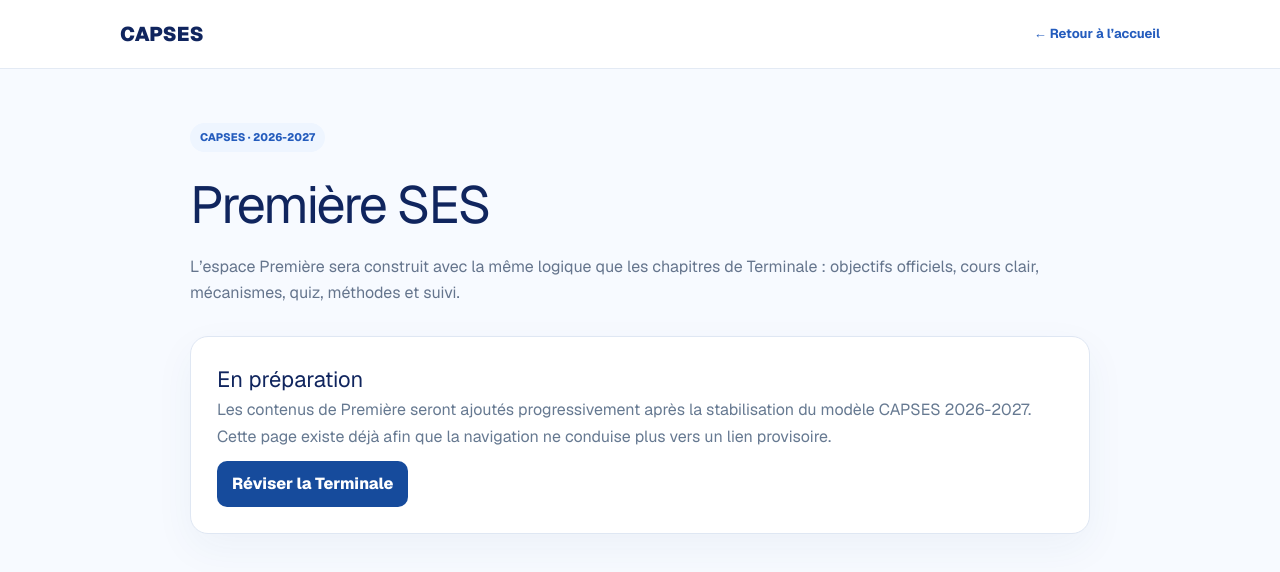
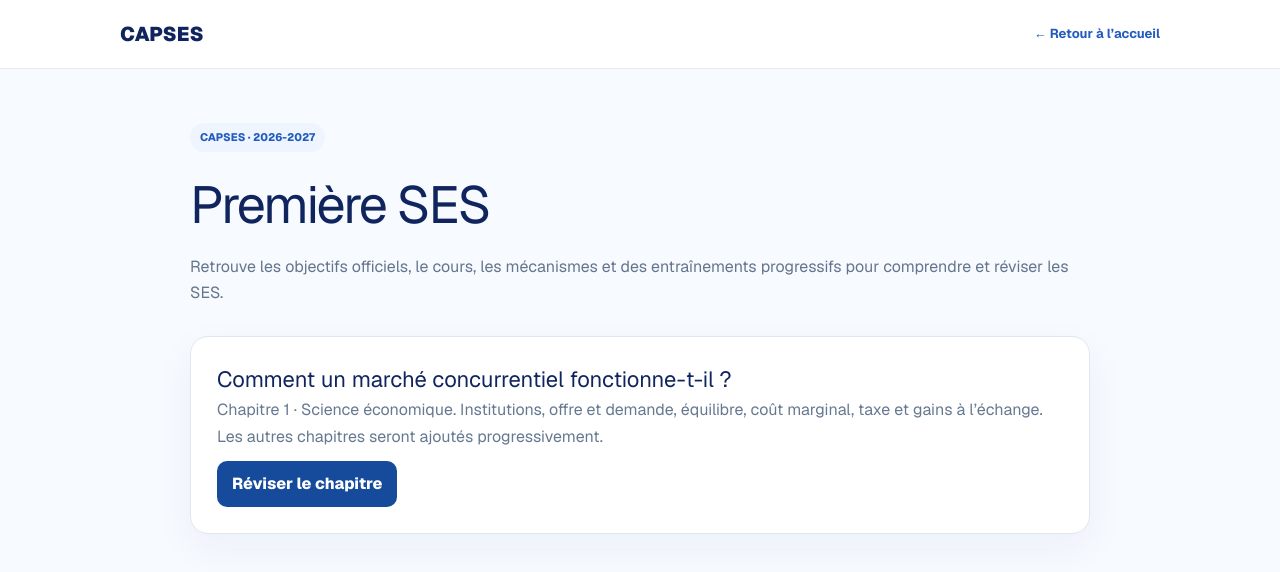
Before and after one commit to menceco-dakasier/capses, a Next.js app: page /premiere in a window 1280 px wide. Shown: the top 572 px of the page. Built offline with nearby package versions, Linux system fonts and the light colour scheme.

Commit message:
Prepare le chapitre Premiere marche concurrentiel

```diff
--- a/src/app/premiere/page.tsx
+++ b/src/app/premiere/page.tsx
@@ -12,11 +12,11 @@ export default function Page() {
       <div style={{width:"min(900px, calc(100% - 32px))",margin:"0 auto",padding:"54px 0 70px"}}>
         <div style={{display:"inline-flex",padding:"6px 10px",borderRadius:999,background:"#eef5ff",color:"#245cbd",fontSize:11,fontWeight:800}}>CAPSES · 2026-2027</div>
         <h1 style={{margin:"14px 0 10px",fontSize:"clamp(34px,6vw,52px)",letterSpacing:"-.04em"}}>Première SES</h1>
-        <p style={{margin:"0 0 30px",color:"#65758d",fontSize:16,lineHeight:1.65}}>L’espace Première sera construit avec la même logique que les chapitres de Terminale : objectifs officiels, cours clair, mécanismes, quiz, méthodes et suivi.</p>
+        <p style={{margin:"0 0 30px",color:"#65758d",fontSize:16,lineHeight:1.65}}>Retrouve les objectifs officiels, le cours, les mécanismes et des entraînements progressifs pour comprendre et réviser les SES.</p>
         <section style={{padding:26,border:"1px solid #dfe7f3",borderRadius:18,background:"white",boxShadow:"0 14px 40px rgba(38,70,114,.05)"}}>
-          <h2 style={{marginTop:0,fontSize:22}}>En préparation</h2>
-   <p style={{color:"#667991",lineHeight:1.7}}>Les contenus de Première seront ajoutés progressivement après la stabilisation du modèle CAPSES 2026-2027. Cette page existe déjà afin que la navigation ne conduise plus vers un lien provisoire.</p>
-   <Link href="/" style={{display:"inline-flex",marginTop:10,padding:"11px 15px",borderRadius:10,background:"#164b9c",color:"white",textDecoration:"none",fontWeight:800}}>Réviser la Terminale</Link>
+          <h2 style={{marginTop:0,fontSize:22}}>Comment un marché concurrentiel fonctionne-t-il ?</h2>
+   <p style={{color:"#667991",lineHeight:1.7}}>Chapitre 1 · Science économique. Institutions, offre et demande, équilibre, coût marginal, taxe et gains à l’échange. Les autres chapitres seront ajoutés progressivement.</p>
+   <Link href="/premiere/marche-concurrentiel" style={{display:"inline-flex",marginTop:10,padding:"11px 15px",borderRadius:10,background:"#164b9c",color:"white",textDecoration:"none",fontWeight:800}}>Réviser le chapitre</Link>
         </section>
       </div>
     </main>
```
